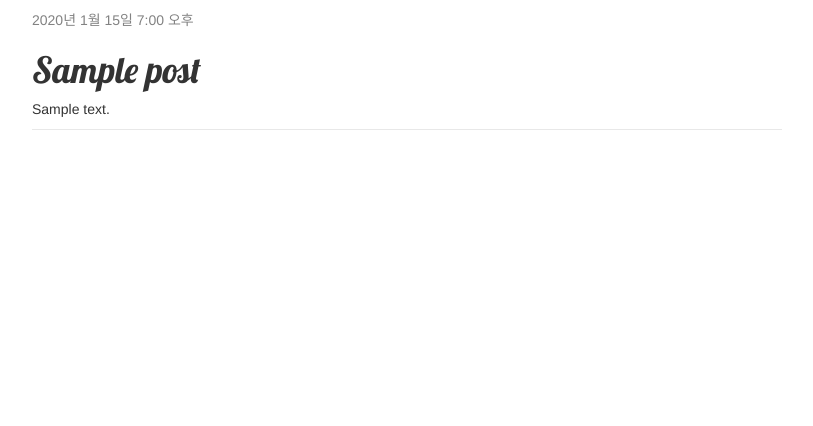
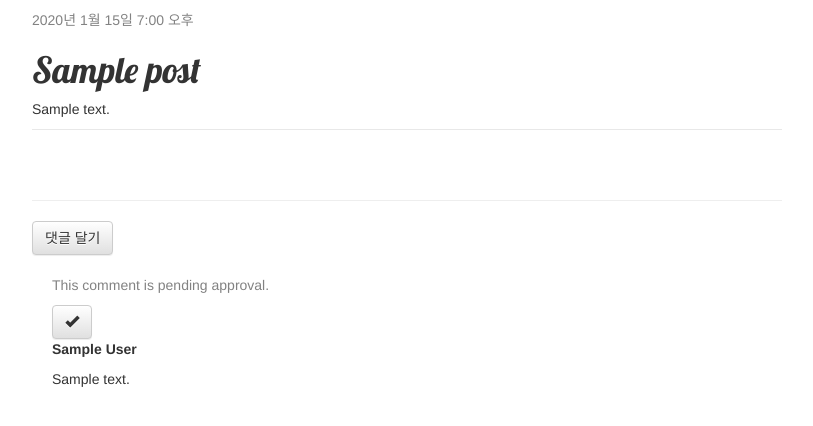
Before and after one commit to durikang/my-first-blog, a Django app: page /post/1/ in a window 1280 px wide. Shown: the part 134-560 px from the top of the page, without its empty margins (23-836 px from the left). Run offline with Django 4.2, Linux system fonts and the light colour scheme; tables that the repository leaves empty hold one stand-in row (values such as "Sample post"); some libraries are stand-ins or nearby versions.

Commit message:
20230524 아직 덜만들긴 했음

```diff
--- a/blog/admin.py
+++ b/blog/admin.py
@@ -1,4 +1,5 @@
 from django.contrib import admin
-from .models import Post
+from .models import Post,Comment
 
 admin.site.register(Post)
+admin.site.register(Comment)
--- a/blog/models.py
+++ b/blog/models.py
@@ -18,3 +18,20 @@
 
     def __str__(self):
         return self.title
+
+    def approved_comments(self):
+        return self.comments.filter(approved_comment=True)
+
+class Comment(models.Model):
+    post = models.ForeignKey('blog.Post', on_delete=models.CASCADE, related_name='comments')
+    author = models.CharField(max_length=200)
+    text = models.TextField()
+    created_date = models.DateTimeField(default=timezone.now)
+    approved_comment = models.BooleanField(default=False)
+
+    def approve(self):
+        self.approved_comment = True
+        self.save()
+
+    def __str__(self):
+        return self.text
--- a/blog/static/css/blog.css
+++ b/blog/static/css/blog.css
@@ -80,6 +80,6 @@
     background-color: yellow;
 }
 
-.translucent {
-    opacity: 0.5;
+.comment {
+    margin: 20px 0px 20px 20px;
 }
--- a/blog/templates/blog/post_detail.html
+++ b/blog/templates/blog/post_detail.html
@@ -16,4 +16,37 @@
         <h1>{{ post.title }}</h1>
         <p>{{ post.text|linebreaksbr }}</p>
     </div>
+    <hr>
+    <a class="btn btn-default" href="{% url 'add_comment_to_post' pk=post.pk %}">댓글 달기</a>
+
+    {% for comment in comments %}
+        <div class="comment">
+            <div class="date">
+                {% if comment.post.approved_comments and user.is_authenticated %}
+                    {{ comment.created_date }}
+                    <a class="btn btn-default" href="{% url 'comment_remove' comment.pk %}">
+                        <span class="glyphicon glyphicon-remove"></span>
+                    </a>
+                {% elif comment.post.approved_comments %}
+                    <p>This comment is pending approval.</p>
+                    <a class="btn btn-default" href="{% url 'comment_approve' comment.pk %}">
+                        <span class="glyphicon glyphicon-ok"></span>
+                    </a>
+                {% endif %}
+            </div>
+            {% if not comment.post.approved_comments %}
+                <p>This comment is pending approval.</p>
+                <a class="btn btn-default" href="{% url 'comment_approve' comment.pk %}">
+                    <span class="glyphicon glyphicon-ok"></span>
+                </a>
+            {% else %}
+                <strong>{{ comment.author }}</strong>
+                <p>{{ comment.text|linebreaks }}</p>
+            {% endif %}
+        </div>
+    {% empty %}
+        <div class="comment">
+            <p>아직 등록된 댓글이 없습니다. 댓글을 등록해주세요</p>
+        </div>
+    {% endfor %}
 {% endblock %}
--- a/blog/templates/blog/post_list.html
+++ b/blog/templates/blog/post_list.html
@@ -10,6 +10,7 @@
            · 게시일 : {{ post.published_date }}
         </div>
         {% comment %} <p>{{ post.text|linebreaksbr }}</p> {% endcomment %}
+        <a href="{% url 'post_detail' pk=post.pk %}">Comments: {{ post.approved_comments.count }}</a>
     </div>
     {% endfor %}
 {% endblock %}
--- a/blog/urls.py
+++ b/blog/urls.py
@@ -9,4 +9,8 @@
     path('drafts/', views.post_draft_list, name='post_draft_list'),
     path('post/<int:pk>/publish/', views.post_publish, name='post_publish'),
     path('post/<int:pk>/delete/', views.post_delete, name='post_delete'),
+    path('post/<int:pk>/comment/', views.add_comment_to_post,name='add_comment_to_post'),
+    path('comment/<int:pk>/approve/', views.comment_approve,name='comment_approve'),
+    path('comment/<int:pk>/remove/', views.comment_remove,name='comment_remove'),
+
 ]
--- a/blog/views.py
+++ b/blog/views.py
@@ -1,7 +1,9 @@
+from django.contrib.auth.decorators import login_required
 from django.shortcuts import render, get_object_or_404,redirect
+from django.middleware import csrf
 from django.utils import timezone
-from .models import Post
-from .forms import PostForm
+from .models import Post,Comment
+from .forms import PostForm,CommentForm
 
 #게시글 리스트 로직
 def post_list(request):
@@ -11,7 +13,38 @@
 #게시글 상세보기 로직
 def post_detail(request,pk):
     post = get_object_or_404(Post,pk=pk)
-    return render(request, 'blog/post_detail.html',{'post':post})
+    comments = Comment.objects.filter(post = post)
+    return render(request, 'blog/post_detail.html',{'post':post,'comments':comments})
+
+# 댓글 기능 로직(댓글 리스트 보여주기)
+def add_comment_to_post(request, pk):
+    post = get_object_or_404(Post, pk=pk)
+    if request.method == "POST":
+        form = CommentForm(request.POST)
+        if form.is_valid():
+            comment = form.save(commit=False)
+            comment.post = post
+            comment.save()
+            return redirect('post_detail', pk=post.pk)
+    else:
+        form = CommentForm()
+
+    csrf_token = csrf.get_token(request)  # CSRF 토큰 얻기
+    return render(request, 'blog/add_comment_to_post.html', {'form': form, 'csrf_token': csrf_token})
+
+# 댓글 관리 로직(댓글 승인)
+@login_required
+def comment_approve(request,pk):
+    comment = get_object_or_404(Comment, pk=pk)
+    comment.approve()
+    return redirect('post_detail',pk=comment.post.pk)
+
+# 댓글 관리 로직(댓글 삭제)
+@login_required
+def comment_remove(request,pk):
+    comment = get_object_or_404(Comment, pk=pk)
+    comment.delete()
+    return redirect('post_detail',pk=comment.post.pk)
 
 #게시글 생성 로직
 def post_create(request):
```
Also changed, not shown: blog/forms.py (+8 -2 lines), blog/templates/blog/add_comment_to_post.html (added, +10 -0 lines), blog/migrations/0002_comment.py (added).
